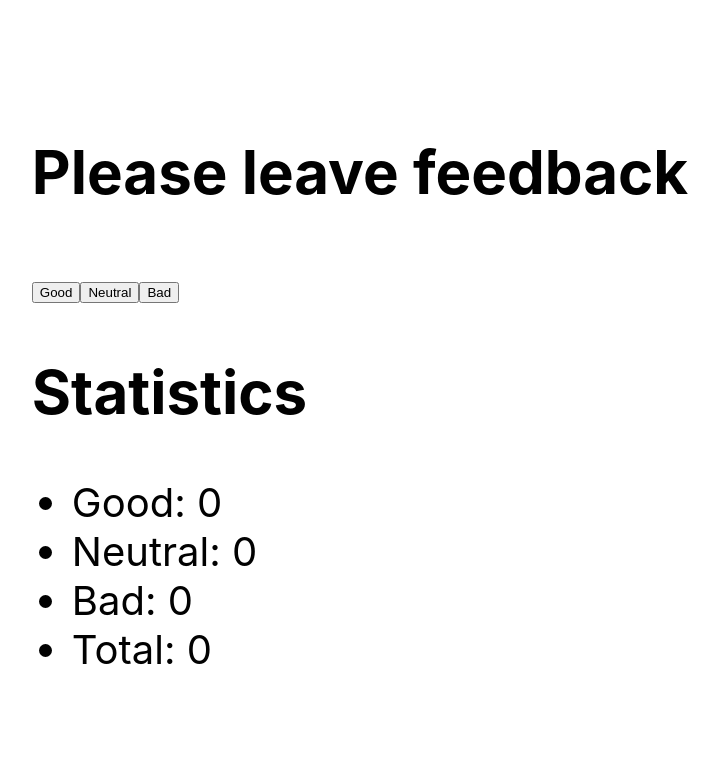
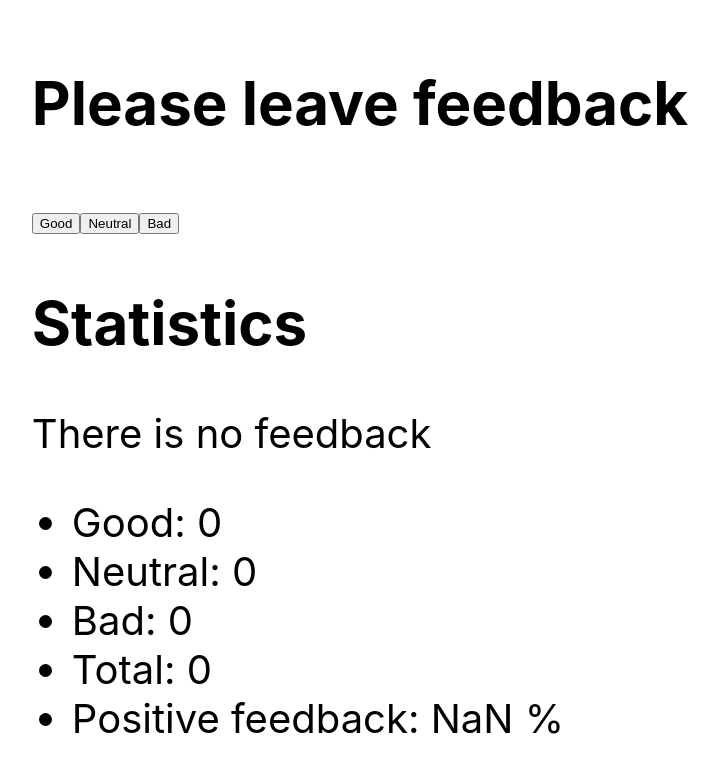
Before and after one commit to OlexaGit/goit-react-hw-02-feedback, a React (Create React App) app: page / in a window 1280 px wide. Shown: the top 772 px of the page, without its empty margins (280-998 px from the left). Built offline with nearby package versions, Linux system fonts and the light colour scheme.

Commit message:
Notification

```diff
--- a/src/components/App.jsx
+++ b/src/components/App.jsx
@@ -1,15 +1,10 @@
 import React, { Component } from 'react';
-import PropTypes from 'prop-types';
 import Section from './Section/Section';
 import Statistics from './Statistics/Statistics';
+import Notification from './Notification/Notification';
 // import FeedbackOptions from './Feedback/Feedback';
 
 export class App extends Component {
-  static propTypes = {
-    good: PropTypes.number.isRequired,
-    neutral: PropTypes.number.isRequired,
-    bad: PropTypes.number.isRequired,
-  };
   state = {
     good: 0,
     neutral: 0,
@@ -25,11 +20,14 @@ export class App extends Component {
   onLeaveFeedbackBad = () => {
     this.setState(prevState => ({ bad: prevState.bad + 1 }));
   };
-  totalFeedback = () => {
+  countTotalFeedback = () => {
     return Object.values(this.state).reduce((previousValue, number) => {
       return previousValue + number;
     }, 0);
-    // console.log(values);
+  };
+  countPositiveFeedbackPercentage = () => {
+    return Math.round((this.state.good * 100) / this.countTotalFeedback());
+    // console.log(this.countTotalFeedback());
   };
   render() {
     return (
@@ -39,11 +37,13 @@ export class App extends Component {
         <button onClick={this.onLeaveFeedbackNeutral}>Neutral</button>
         <button onClick={this.onLeaveFeedbackBad}>Bad</button>
         <h2>Statistics</h2>
+        <Notification message="There is no feedback" />
         <Statistics
           good={this.state.good}
           neutral={this.state.neutral}
           bad={this.state.bad}
-          total={this.totalFeedback()}
+          total={this.countTotalFeedback()}
+          positivePercentage={this.countPositiveFeedbackPercentage()}
         />
       </div>
     );
--- /dev/null
+++ b/src/components/Notification/Notification.js
@@ -0,0 +1,8 @@
+const Notification = ({ message }) => {
+  return (
+    <>
+      <p>{message}</p>
+    </>
+  );
+};
+export default Notification;
--- a/src/components/Statistics/Statistics.js
+++ b/src/components/Statistics/Statistics.js
@@ -1,15 +1,23 @@
 import React from 'react';
+import PropTypes from 'prop-types';
 
-const Statistics = ({ good, neutral, bad, total }) => {
-  console.log(total);
+const Statistics = ({ good, neutral, bad, total, positivePercentage }) => {
   return (
     <ul>
       <li>Good: {good}</li>
       <li>Neutral: {neutral}</li>
       <li>Bad: {bad}</li>
       <li>Total: {total}</li>
+      <li>Positive feedback: {positivePercentage} %</li>
     </ul>
   );
 };
+Statistics.propTypes = {
+  good: PropTypes.number,
+  neutral: PropTypes.number,
+  bad: PropTypes.number,
+  Total: PropTypes.number,
+  positivePercentage: PropTypes.number,
+};
 
 export default Statistics;
```
Also changed, not shown: src/components/Feedback/Feedback.js (+1 -6 lines).
